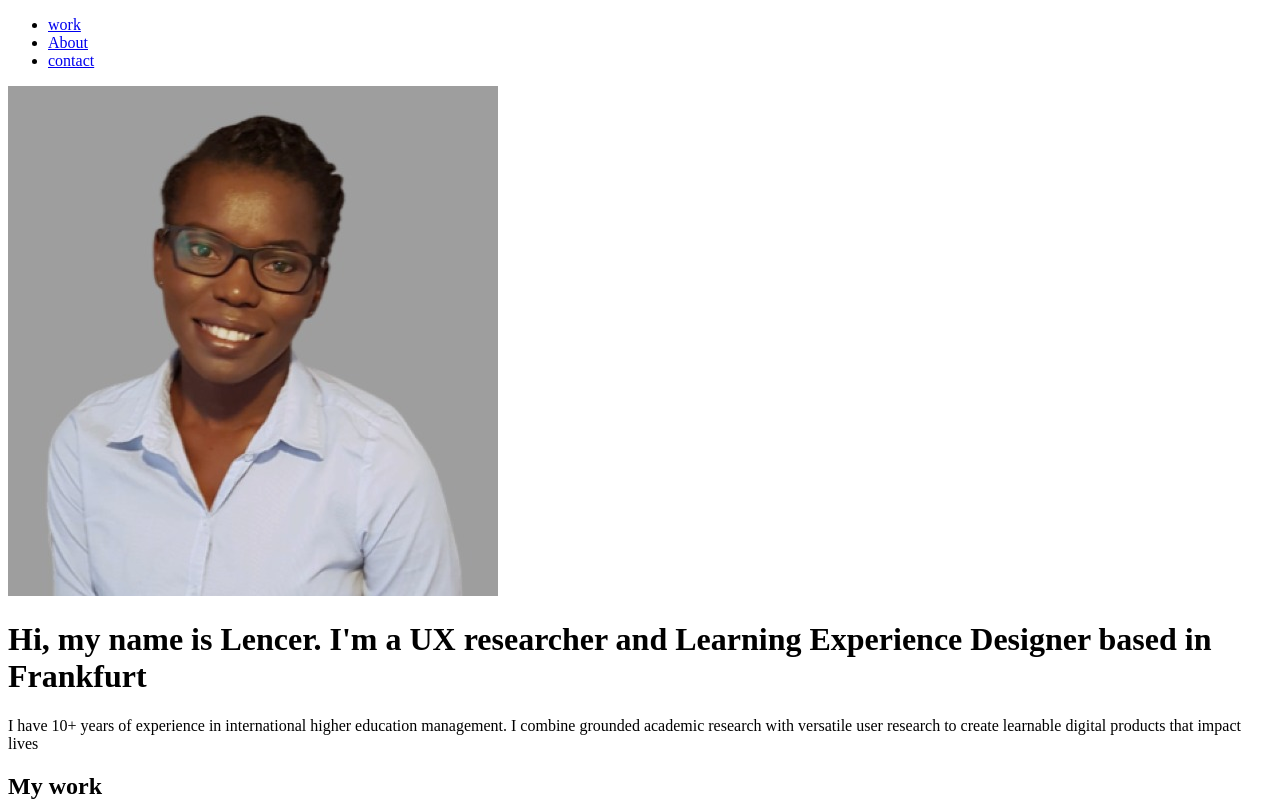
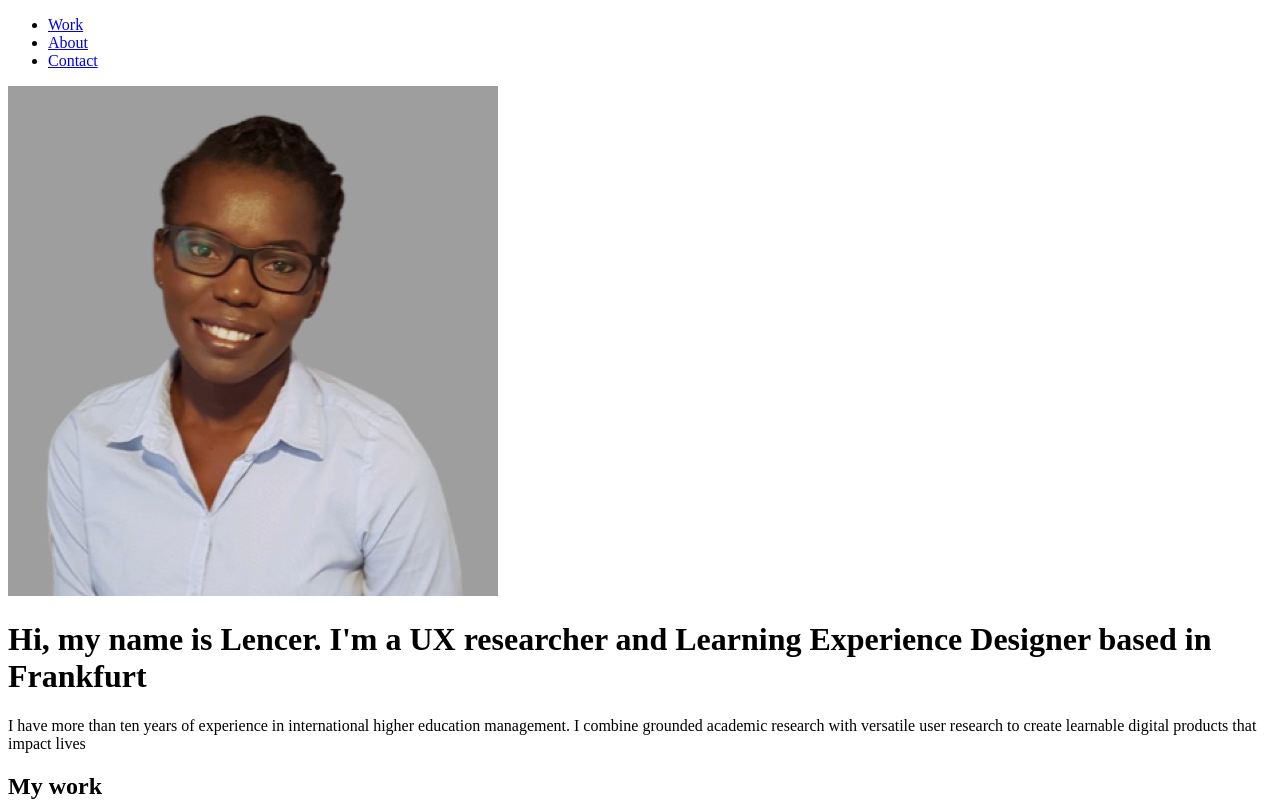
Before and after one commit to Londijo/Portfolio-Site-Lencer, a plain HTML site: page index.html in a window 1280 px wide. Shown: the top 801 px of the page. Drawn offline with Linux system fonts and the light colour scheme.

Commit message:
Update index.html
changed title

```diff
--- a/index.html
+++ b/index.html
@@ -3,7 +3,7 @@
 
 <head>
   <meta charset="utf-8">
-  <title>Lencer Ondijo UX Designer based in Frankfurt</title>
+  <title>Lencer Ondijo UX Researcher and Designer based in Frankfurt</title>
 </head>
 
 <body>
@@ -11,9 +11,9 @@
     <div class="container">
       <nav>
         <ul>
-        <li><a href="index.html">work</a></li>
+        <li><a href="index.html">Work</a></li>
         <li><a href="about.html">About</a></li>
-        <li><a href="#contact">contact</a></li>
+        <li><a href="#contact">Contact</a></li>
       </ul>
       </nav>
 <img src="img/Lencer.jpg" alt="Lencer">
@@ -26,7 +26,7 @@
         <h1>Hi, my name is Lencer.
         <span>I'm a UX researcher and Learning Experience Designer based in Frankfurt</span>
         </h1>
-        <p>I have 10+ years of experience in international higher education management.
+        <p>I have more than ten years of experience in international higher education management.
            I combine grounded academic research with versatile user research to create
            learnable digital products that impact lives</p>
         </div>
```
